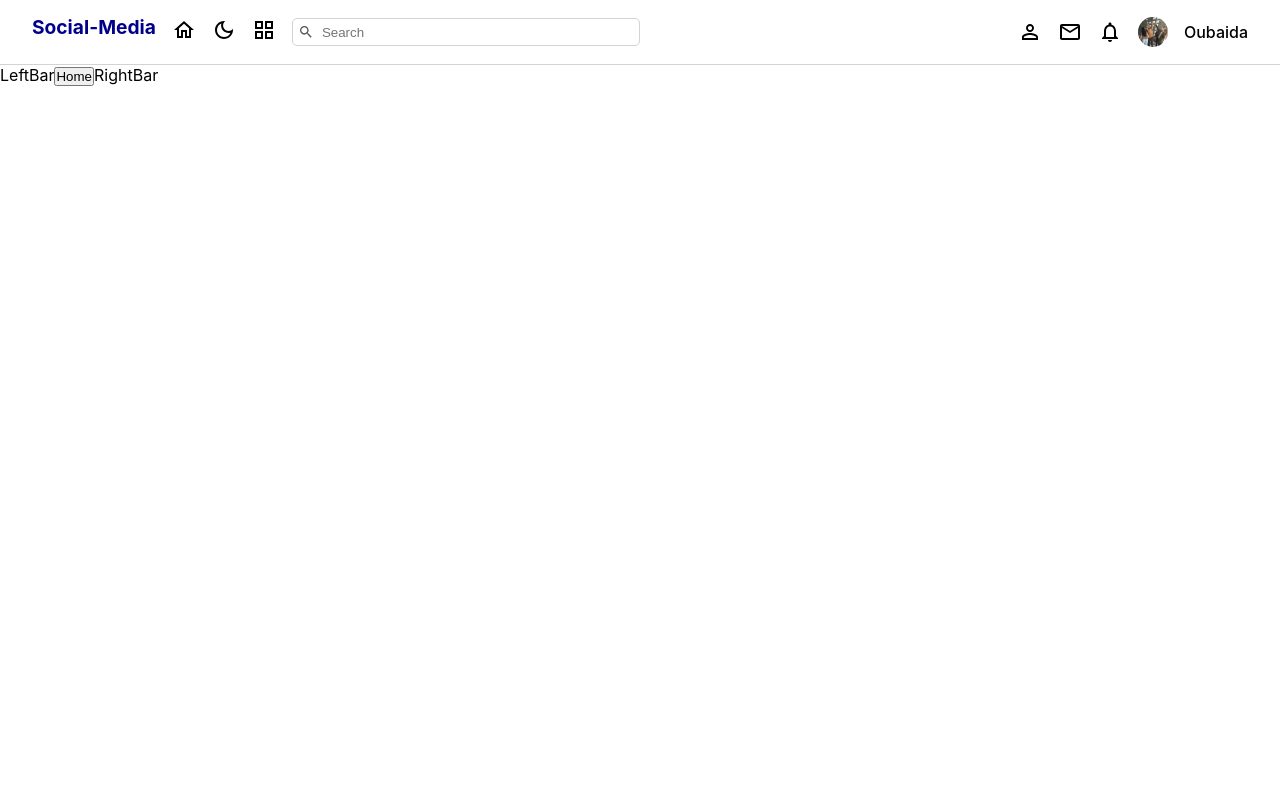
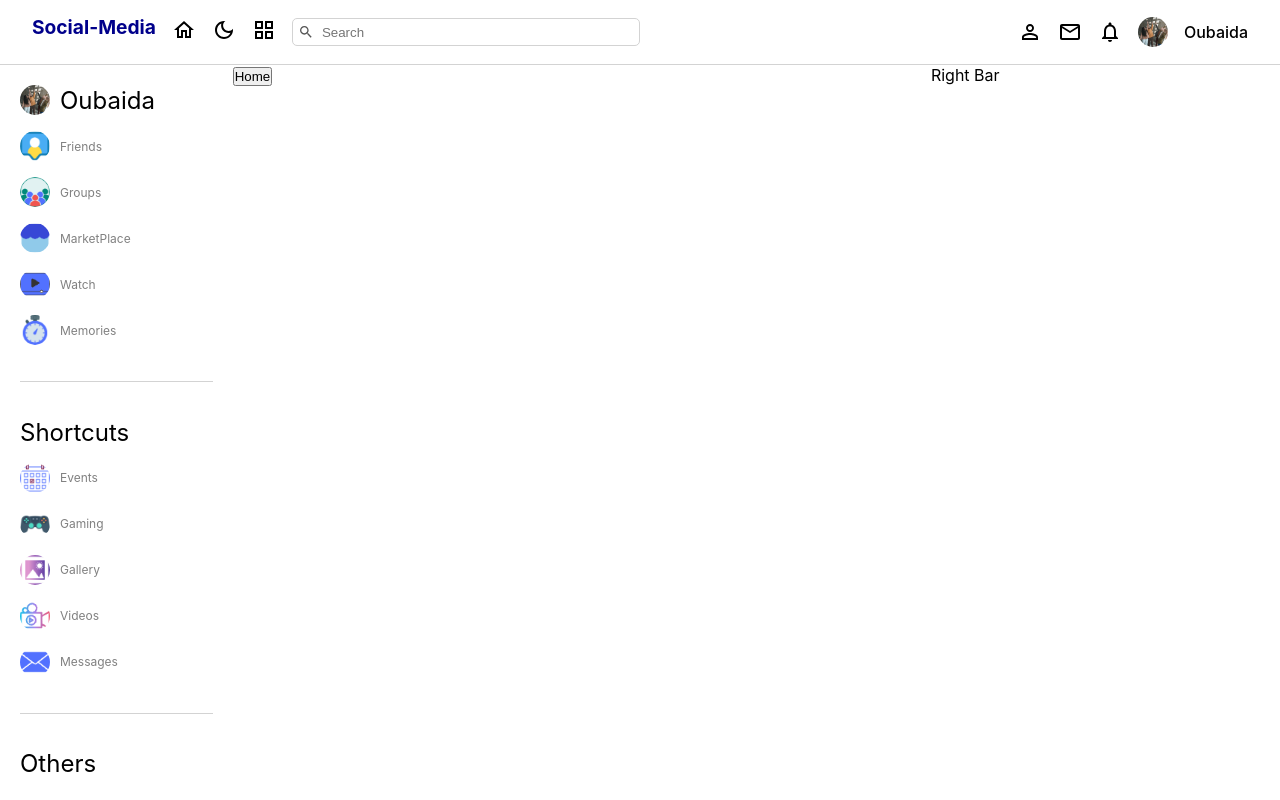
Before and after one commit to OubaidaAkilan/Social-Media-App, a React (Create React App) app in the folder Frontend/: page / in a window 1280 px wide. Built offline with nearby package versions, Linux system fonts and the light colour scheme.

Commit message:
Finished the left bar section with its style

```diff
--- a/Frontend/src/App.jsx
+++ b/Frontend/src/App.jsx
@@ -4,9 +4,9 @@ import {
   Outlet,
   RouterProvider,
 } from 'react-router-dom';
+
 import Login from './pages/login/Login';
 import Register from './pages/register/Register';
-
 import Navbar from './components/navbar/Navbar';
 import LeftBar from './components/leftbar/LeftBar';
 import RightBar from './components/rightbar/RightBar';
--- /dev/null
+++ b/Frontend/src/components/item/Item.jsx
@@ -0,0 +1,12 @@
+import React from 'react';
+import './item.scss';
+const Item = ({img, title}) => {
+  return (
+    <div className='social__leftBar-item'>
+      <img src={img} alt='img-none' />
+      <span>{title}</span>
+    </div>
+  );
+}
+
+export default Item
--- /dev/null
+++ b/Frontend/src/components/item/item.scss
@@ -0,0 +1,16 @@
+.social__leftBar-item {
+  display: flex;
+  gap: 10px;
+  justify-content: start;
+  align-items: center;
+  img {
+    height: 30px;
+    width: 30px;
+    border-radius: 50%;
+    object-fit: cover;
+  }
+
+  span {
+    font-size: 24px;
+  }
+}
--- a/Frontend/src/components/leftbar/LeftBar.jsx
+++ b/Frontend/src/components/leftbar/LeftBar.jsx
@@ -1,9 +1,55 @@
-import React from 'react'
+import React from 'react';
+import Item from '../item/Item';
+import './leftBar.scss';
+
+import profileImage from '../../assets/login.jpeg';
+import Friends from '../../assets/1.png';
+import Groups from '../../assets/2.png';
+import MarketPlace from '../../assets/3.png';
+import Watch from '../../assets/4.png';
+import Memories from '../../assets/5.png';
+import Events from '../../assets/6.png';
+import Gaming from '../../assets/7.png';
+import Gallery from '../../assets/8.png';
+import Videos from '../../assets/9.png';
+import Messages from '../../assets/10.png';
+import Fundraiser from '../../assets/11.png';
+import Tutorials from '../../assets/12.png';
+import Courses from '../../assets/13.png';
 
 const LeftBar = () => {
   return (
-    <div>LeftBar</div>
-  )
-}
+    <section className='social__leftBar'>
+      <div className='container'>
+        <div className='user'>
+          <Item img={profileImage} title={'Oubaida'} />
+        </div>
+        <div className='menu user'>
+          <Item img={Friends} title={'Friends'} />
+          <Item img={Groups} title={'Groups'} />
+          <Item img={MarketPlace} title={'MarketPlace'} />
+          <Item img={Watch} title={'Watch'} />
+          <Item img={Memories} title={'Memories'} />
+        </div>
+        <hr />
+        <div className='menu shortcuts'>
+          <span>Shortcuts</span>
+          <Item img={Events} title={'Events'} />
+          <Item img={Gaming} title={'Gaming'} />
+          <Item img={Gallery} title={'Gallery'} />
+          <Item img={Videos} title={'Videos'} />
+          <Item img={Messages} title={'Messages'} />
+        </div>
+        <hr />
+        <div className='menu others'>
+          <span>Others</span>
+          <Item img={Fundraiser} title={'Fundraiser'} />
+          <Item img={Tutorials} title={'Tutorials'} />
+          <Item img={Courses} title={'Courses'} />
+        </div>
+      </div>
+    </section>
+  );
+};
 
-export default LeftBar
+export default LeftBar;
--- a/Frontend/src/components/leftbar/leftBar.scss
+++ b/Frontend/src/components/leftbar/leftBar.scss
@@ -0,0 +1,36 @@
+.social__leftBar {
+  flex: 2;
+  position: sticky;
+  top: 70px;
+  height: calc(100vh - 70px);
+  overflow: scroll;
+    &::-webkit-scrollbar{
+    display: none;
+  }
+  .container {
+    display: flex;
+    flex-direction: column;
+    gap: 1rem;
+    padding: 20px;
+
+    hr {
+      margin: 20px 0;
+      border: none;
+      height: 0.5px;
+      background-color: lightgrey;
+    }
+    .menu {
+      display: flex;
+      flex-direction: column;
+      gap: 1rem;
+      *:first-child {
+        color: black;
+        font-size: 1.5rem;
+      }
+      span {
+        font-size: 12px;
+        color: gray;
+      }
+    }
+  }
+}
--- a/Frontend/src/components/navbar/navbar.scss
+++ b/Frontend/src/components/navbar/navbar.scss
@@ -5,6 +5,10 @@
   padding: 1rem 2rem;
   min-height: 2rem;
   border-bottom: 1px solid lightgray;
+  position: sticky;
+  top: 0;
+
+  background-color: white;
   .social__nav-left {
     display: flex;
     flex: 1;
--- a/Frontend/src/components/rightbar/RightBar.jsx
+++ b/Frontend/src/components/rightbar/RightBar.jsx
@@ -1,9 +1,8 @@
-import React from 'react'
+import React from 'react';
+import './rightBar.scss';
 
 const RightBar = () => {
-  return (
-    <div>RightBar</div>
-  )
-}
+  return <section className='social__rightBar'>Right Bar</section>;
+};
 
-export default RightBar
+export default RightBar;
--- a/Frontend/src/components/rightbar/rightBar.scss
+++ b/Frontend/src/components/rightbar/rightBar.scss
@@ -0,0 +1,10 @@
+.social__rightBar {
+  flex: 3;
+  position: sticky;
+  top: 70px;
+  height: calc(100vh - 70px);
+  overflow: scroll;
+  &::-webkit-scrollbar {
+    display: none;
+  }
+}
--- a/Frontend/src/pages/home/Home.jsx
+++ b/Frontend/src/pages/home/Home.jsx
@@ -1,10 +1,15 @@
 import React from 'react';
 import { Link } from 'react-router-dom';
+import './home.scss';
 const Home = () => {
   return (
-    <Link to='/register'>
-      <button>Home</button>
-    </Link>
+    <>
+      <section className='social__home'>
+        <Link to='/register'>
+          <button>Home</button>
+        </Link>
+      </section>
+    </>
   );
 };
 
--- a/Frontend/src/pages/home/home.scss
+++ b/Frontend/src/pages/home/home.scss
@@ -0,0 +1,3 @@
+.social__home{
+    flex: 6;
+}
--- a/Frontend/src/pages/register/Register.jsx
+++ b/Frontend/src/pages/register/Register.jsx
@@ -16,7 +16,7 @@ const Register = () => {
           </p>
           <span>Do you have an account?</span>
           <Link to='/login'>
-          <button>Login</button>
+            <button>Login</button>
           </Link>
         </div>
         <div className='right'>
@@ -27,8 +27,7 @@ const Register = () => {
             <input type='password' placeholder='Password' />
             <input type='password' placeholder='Confirm password' />
 
-              <button>Register</button>
-
+            <button>Register</button>
           </form>
         </div>
       </div>
```
